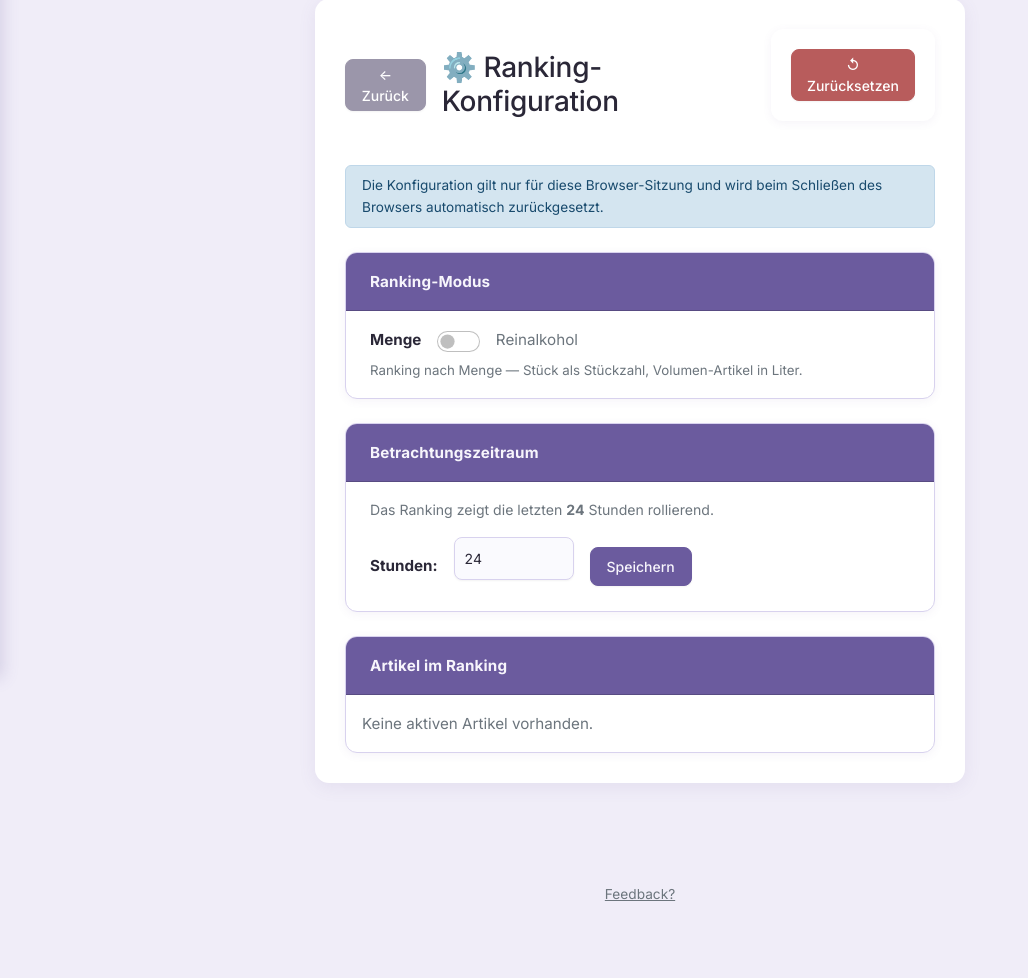
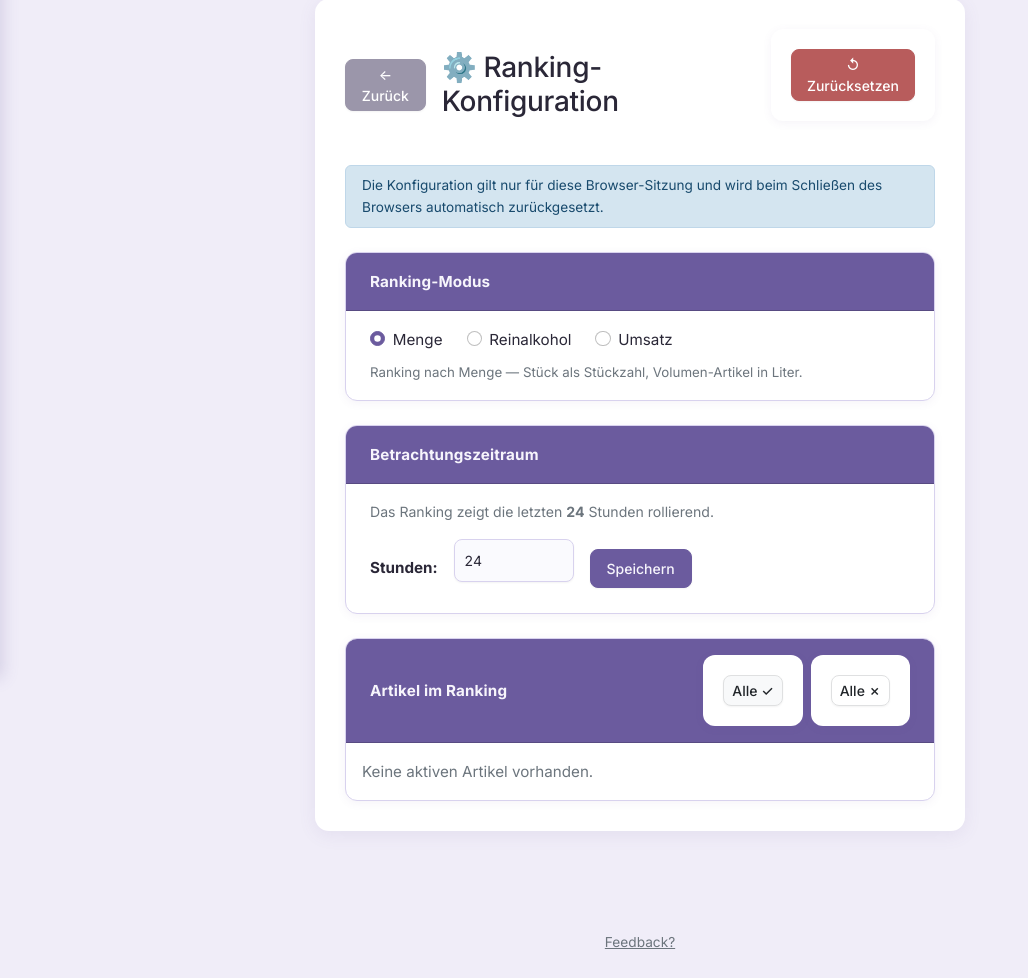
Before and after one commit to relaxin101/barsystem, a Flask app: page /ranking/config in a window 1280 px wide. Shown: the part 122-1100 px from the top of the page, without its empty margins (0-1028 px from the left). Before the commit the page ends 1023 px from the top, so only its background shows below. Run offline with Flask 3, Linux system fonts and the light colour scheme; data that the repository does not hold is empty; parts of the project's set-up code (start-up, migrations or seed data) failed here and were passed over; some libraries are stand-ins or nearby versions.

Commit message:
Ranking: Umsatz-Modus, Radio-Modus-Auswahl, Alle-auswählen-Buttons und Anzeige-Korrekturen
- Neuer Ranking-Modus "Umsatz": rankt nach tatsächlich gebuchten Preisen
  (SUM(Buchung.gesamtpreis)), eigene Umsatz-Spalte (€) nur im Umsatz-Modus sichtbar
- Modus-Umschalter von Toggle auf Radio-Buttons (Menge / Reinalkohol / Umsatz)
- Artikel-Auswahl: Buttons "Alle ✓" und "Alle ✗" im Kartenkopf
- Reinalkohol-Spalte zeigt nur Gesamtsumme (mL), keine Aufschlüsselung pro Produkt
- Produkt-Spalten zeigen immer Menge (Stk. oder L), unabhängig vom Modus
- Gesamtspalte zeigt immer Gesamtmenge; Sortierung erfolgt je Modus nach dem
  jeweiligen Kriterium (Menge / Reinalkohol / Umsatz) absteigend
- Gesamtspalte zeigt Einheit

```diff
--- a/blueprints/ranking.py
+++ b/blueprints/ranking.py
@@ -42,6 +42,9 @@ def _get_session_modus():
     return session[_SESSION_MODUS]
 
 
+_VALID_MODI = ('menge', 'reinalkohol', 'umsatz')
+
+
 @ranking_bp.route("/")
 def index():
     stunden     = _get_session_stunden()
@@ -63,16 +66,20 @@ def index():
             stunden=stunden, seit=seit, modus=modus,
         )
 
+    n = len(artikel_liste)
     artikel_cols = [
         func.sum(
             case((Buchung.artikel_id == a.id, Buchung.menge), else_=0)
         ).label(f"art_{a.id}")
         for a in artikel_liste
     ]
-    gesamt_col = func.sum(Buchung.menge).label("gesamt")
+    gesamt_menge_col  = func.sum(Buchung.menge).label("gesamt_menge")
+    gesamt_umsatz_col = (func.sum(
+        case((Buchung.gesamtpreis < 0, Buchung.gesamtpreis), else_=0)
+    ) * -1).label("gesamt_umsatz")
 
     rows = (
-        db.session.query(Mitglied, *artikel_cols, gesamt_col)
+        db.session.query(Mitglied, *artikel_cols, gesamt_menge_col, gesamt_umsatz_col)
         .join(Buchung, Buchung.mitglied_id == Mitglied.id)
         .filter(
             Buchung.artikel_id.in_(list(selected_ids)),
@@ -86,8 +93,8 @@ def index():
 
     eintraege = []
     for row in rows:
-        mitglied  = row[0]
-        art_stueck = {a.id: row[i + 1] for i, a in enumerate(artikel_liste)}
+        mitglied   = row[0]
+        art_stueck    = {a.id: row[i + 1] for i, a in enumerate(artikel_liste)}
 
         # Menge-Anzeige: Stück-Artikel → Stückzahl, Volumen-Artikel → Stückzahl × volumen_liter
         art_menge = {}
@@ -99,24 +106,30 @@ def index():
                 art_menge[a.id] = cnt
         gesamt_menge = round(sum(art_menge.values()), 3)
 
-        # Reinalkohol-Anzeige: Stückzahl × reinalkohol_liter × 1000 (mL)
+        # Reinalkohol: Stückzahl × reinalkohol_liter × 1000 (mL)
         art_reinalkohol = {
             a.id: round(art_stueck.get(a.id, 0) * (a.reinalkohol_liter or 0) * 1000, 1)
             for a in artikel_liste
         }
         gesamt_reinalkohol = round(sum(art_reinalkohol.values()), 1)
 
+        # Umsatz aus tatsächlich gebuchten Preisen (Cent)
+        gesamt_umsatz = row[n + 2] or 0
+
         eintraege.append({
-            "mitglied":            mitglied,
-            "art_stueck":          art_stueck,
-            "art_menge":           art_menge,
-            "art_reinalkohol":     art_reinalkohol,
-            "gesamt_menge":        gesamt_menge,
-            "gesamt_reinalkohol":  gesamt_reinalkohol,
+            "mitglied":           mitglied,
+            "art_stueck":         art_stueck,
+            "art_menge":          art_menge,
+            "art_reinalkohol":    art_reinalkohol,
+            "gesamt_menge":       gesamt_menge,
+            "gesamt_reinalkohol": gesamt_reinalkohol,
+            "gesamt_umsatz":      gesamt_umsatz,
         })
 
     if modus == 'reinalkohol':
         eintraege.sort(key=lambda e: e['gesamt_reinalkohol'], reverse=True)
+    elif modus == 'umsatz':
+        eintraege.sort(key=lambda e: e['gesamt_umsatz'], reverse=True)
     else:
         eintraege.sort(key=lambda e: e['gesamt_menge'], reverse=True)
 
@@ -175,10 +188,24 @@ def set_stunden():
 @ranking_bp.route("/config/modus", methods=["POST"])
 def set_modus():
     modus = request.get_json().get("modus", "menge")
-    if modus not in ("menge", "reinalkohol"):
+    if modus not in _VALID_MODI:
         modus = "menge"
     session[_SESSION_MODUS] = modus
     return jsonify({"success": True, "modus": modus})
+
+
+@ranking_bp.route("/config/alle-auswaehlen", methods=["POST"])
+def alle_auswaehlen():
+    session[_SESSION_ARTIKEL] = [
+        a.id for a in Artikel.query.filter_by(aktiv=True).all()
+    ]
+    return redirect(url_for("ranking.config"))
+
+
+@ranking_bp.route("/config/alle-abwaehlen", methods=["POST"])
+def alle_abwaehlen():
+    session[_SESSION_ARTIKEL] = []
+    return redirect(url_for("ranking.config"))
 
 
 @ranking_bp.route("/config/reset", methods=["POST"])
--- a/templates/ranking/config.html
+++ b/templates/ranking/config.html
@@ -24,22 +24,28 @@
   <div class="card mb-4">
     <div class="card-header bg-primary text-white">Ranking-Modus</div>
     <div class="card-body">
-      <div class="d-flex align-items-center gap-3">
-        <span class="{% if modus == 'menge' %}fw-semibold{% else %}text-muted{% endif %}" id="label-menge">Menge</span>
-        <div class="form-check form-switch mb-0">
-          <input
-            class="form-check-input"
-            type="checkbox"
-            id="modus-toggle"
-            style="width:2.8em; height:1.4em;"
-            {% if modus == 'reinalkohol' %}checked{% endif %}
-          >
+      <div class="d-flex gap-4">
+        <div class="form-check">
+          <input class="form-check-input modus-radio" type="radio" name="modus" id="modus-menge"
+                 value="menge" {% if modus == 'menge' %}checked{% endif %}>
+          <label class="form-check-label" for="modus-menge">Menge</label>
         </div>
-        <span class="{% if modus == 'reinalkohol' %}fw-semibold{% else %}text-muted{% endif %}" id="label-reinalkohol">Reinalkohol</span>
+        <div class="form-check">
+          <input class="form-check-input modus-radio" type="radio" name="modus" id="modus-reinalkohol"
+                 value="reinalkohol" {% if modus == 'reinalkohol' %}checked{% endif %}>
+          <label class="form-check-label" for="modus-reinalkohol">Reinalkohol</label>
+        </div>
+        <div class="form-check">
+          <input class="form-check-input modus-radio" type="radio" name="modus" id="modus-umsatz"
+                 value="umsatz" {% if modus == 'umsatz' %}checked{% endif %}>
+          <label class="form-check-label" for="modus-umsatz">Umsatz</label>
+        </div>
       </div>
       <div class="form-text mt-2">
         {% if modus == 'reinalkohol' %}
-          Ranking nach Reinalkohol (mL) — Volumen-Artikel werden mit ihrem Alkoholgehalt gewichtet.
+          Ranking nach Reinalkohol (mL) — Volumen-Artikel mit Alkoholgehalt gewichtet.
+        {% elif modus == 'umsatz' %}
+          Ranking nach Umsatz (€) — tatsächlich gebuchte Preise.
         {% else %}
           Ranking nach Menge — Stück als Stückzahl, Volumen-Artikel in Liter.
         {% endif %}
@@ -75,7 +81,17 @@
 
   <!-- Artikel-Auswahl -->
   <div class="card">
-    <div class="card-header bg-primary text-white">Artikel im Ranking</div>
+    <div class="card-header bg-primary text-white d-flex justify-content-between align-items-center">
+      <span>Artikel im Ranking</span>
+      <div class="d-flex gap-2">
+        <form method="post" action="{{ url_for('ranking.alle_auswaehlen') }}" class="m-0">
+          <button type="submit" class="btn btn-sm btn-light">Alle ✓</button>
+        </form>
+        <form method="post" action="{{ url_for('ranking.alle_abwaehlen') }}" class="m-0">
+          <button type="submit" class="btn btn-sm btn-outline-light">Alle ✗</button>
+        </form>
+      </div>
+    </div>
     <div class="card-body p-0">
       {% if not alle_artikel %}
         <p class="p-3 text-muted mb-0">Keine aktiven Artikel vorhanden.</p>
@@ -130,20 +146,19 @@
 
 {% block scripts %}
 <script>
-// Modus-Toggle
-document.getElementById("modus-toggle").addEventListener("change", async function () {
-  const modus = this.checked ? "reinalkohol" : "menge";
+// Modus-Radio
+document.querySelectorAll(".modus-radio").forEach(radio => {
+  radio.addEventListener("change", async function () {
     const res = await fetch("/ranking/config/modus", {
       method: "POST",
       headers: { "Content-Type": "application/json" },
-    body: JSON.stringify({ modus }),
+      body: JSON.stringify({ modus: this.value }),
     });
     const data = await res.json();
     if (data.success) {
       location.reload();
-  } else {
-    this.checked = !this.checked;
     }
+  });
 });
 
 // Artikel-Toggle
```
Also changed, not shown: templates/ranking/index.html (+13 -1 lines). Lines whose indentation alone changed are shown as unchanged.
